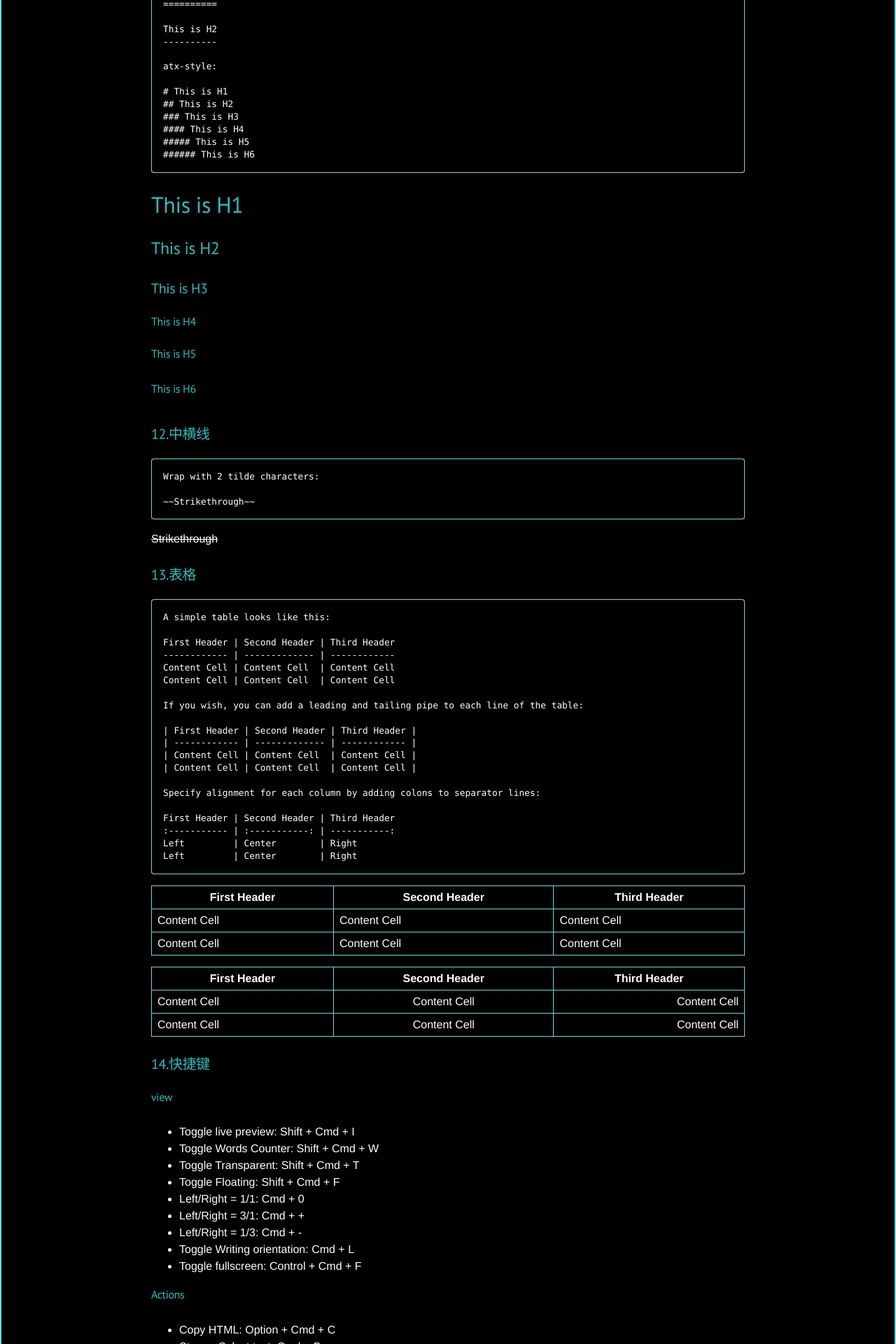
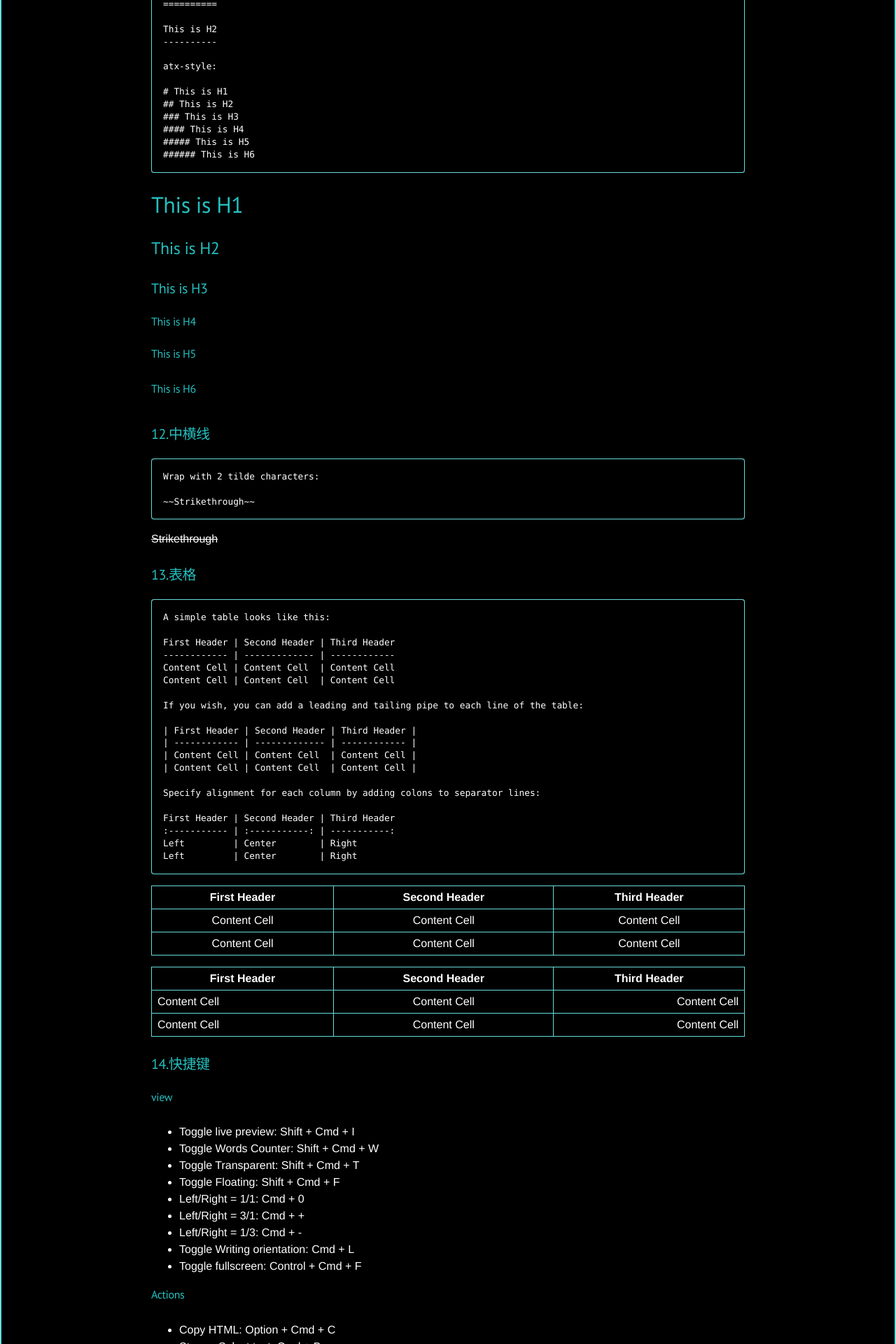
Before and after one commit to yuanconghao/Blog, a Jekyll site: the page built from _posts/2015-07-19-一小时自学Markdown.md, in a window 1280 px wide. Shown: the part 4480-6400 px from the top of the page at 70% size. Built offline with Jekyll 4.4.1, drawn with Linux system fonts in a browser that asks for light colours; Markdown is read by kramdown in place of the engine named in the settings.

Commit message:
fix the table

```diff
--- a/_posts/2015-07-19-一小时自学Markdown.md
+++ b/_posts/2015-07-19-一小时自学Markdown.md
@@ -235,14 +235,14 @@ Left         | Center        | Right
     <th>Third Header</th>
   </tr>
   <tr>
-    <td>Content Cell</td>
-    <td>Content Cell</td>
-    <td>Content Cell</td>
+    <td align="center">Content Cell</td>
+    <td align="center">Content Cell</td>
+    <td align="center">Content Cell</td>
   </tr>
   <tr>
-    <td>Content Cell</td>
-    <td>Content Cell</td>
-    <td>Content Cell</td>
+    <td align="center">Content Cell</td>
+    <td align="center">Content Cell</td>
+    <td align="center">Content Cell</td>
   </tr>
 </table>
 
```
